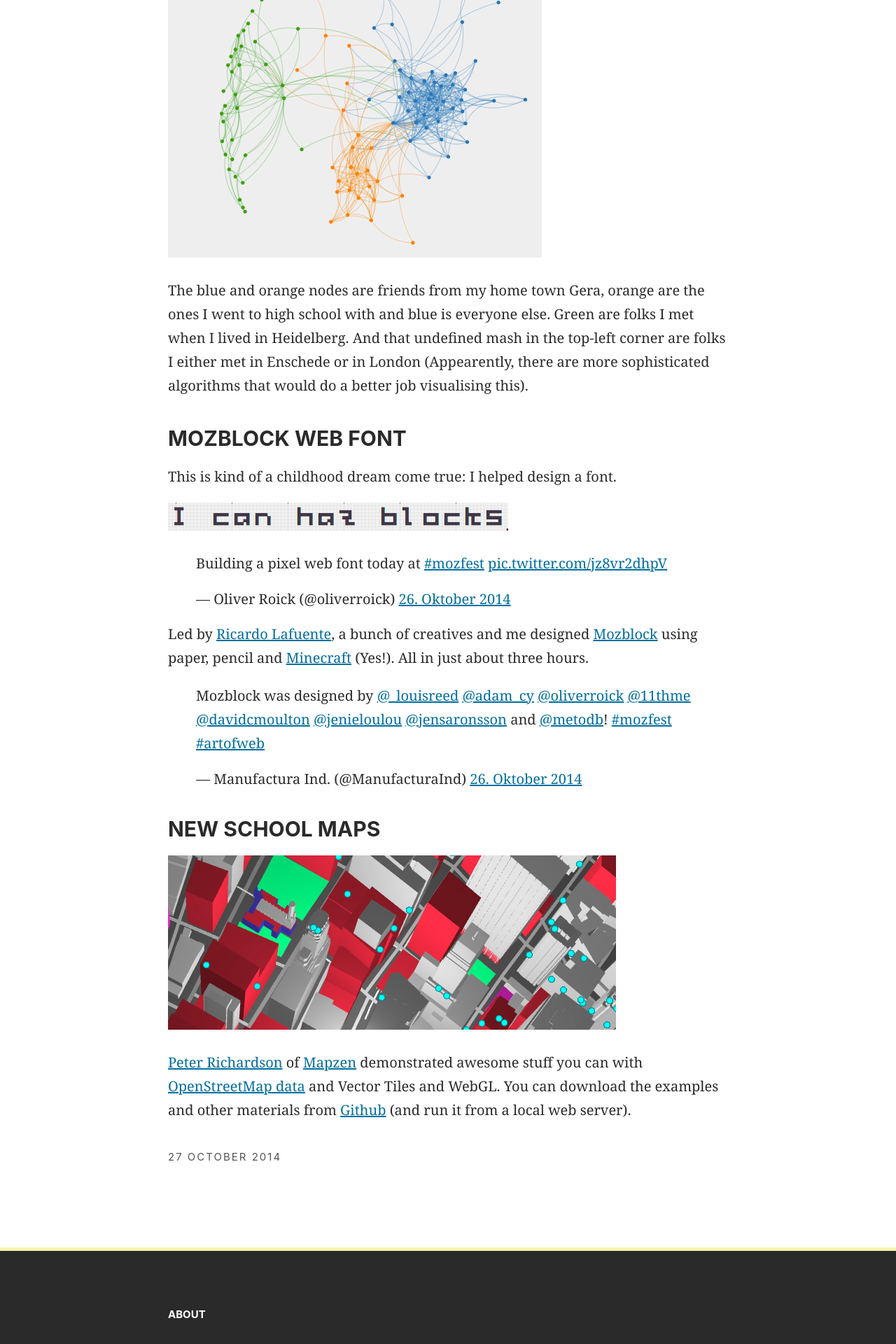
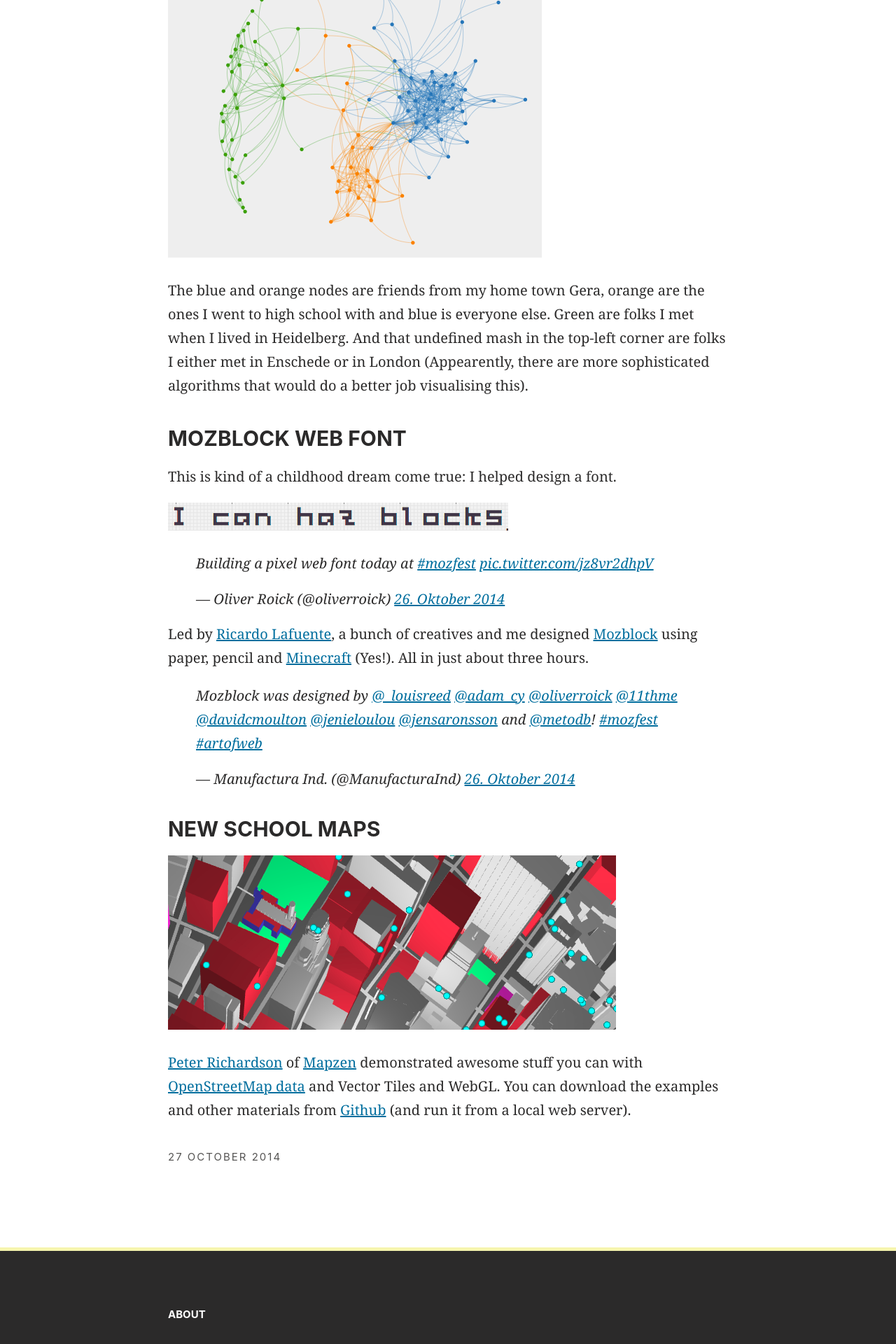
Before and after one commit to oliverroick/oliverroick.net, a Jekyll site: the page built from src/_posts/2014-10-27-mozfest.md, in a window 1280 px wide. Shown: the part 1109-3029 px from the top of the page at 70% size. Built offline with Jekyll 4.4.1, drawn with Linux system fonts in a browser that asks for light colours; comment, search, counter and statistics services are not loaded.

Commit message:
style: Add footnote and blockquote CSS

```diff
--- a/src/css/roick.css
+++ b/src/css/roick.css
@@ -136,6 +136,10 @@
   position: relative;
   color: var(--grey);
   margin: var(--grid-gap) 0;
+}
+
+blockquote {
+  font-style: italic;
 }
 
 a.skip-link {
@@ -331,6 +335,33 @@
 
 article .when {
   font-style: italic;
+}
+
+
+.footnotes {
+  font-size: var(--font-s);
+}
+
+.footnotes:before {
+  content: "⎯";
+  display: block;
+  color: var(--grey);
+  font-size: 1rem;
+}
+
+.footnotes ol {
+  margin-top: 0;
+  margin-left: 0;
+  padding-left: 0;
+}
+
+.footnotes ol li {
+  list-style-position: inside;
+}
+
+.footnotes li p {
+  margin: 0;
+  display: inline;
 }
 
 /*
```
